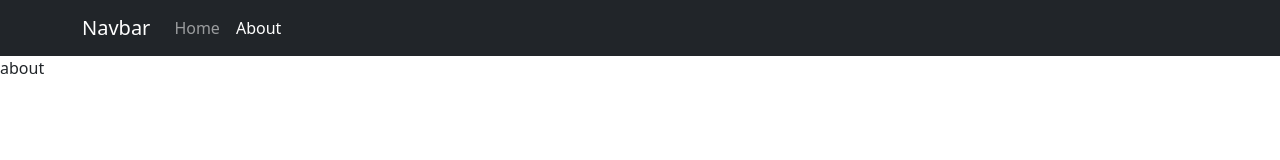
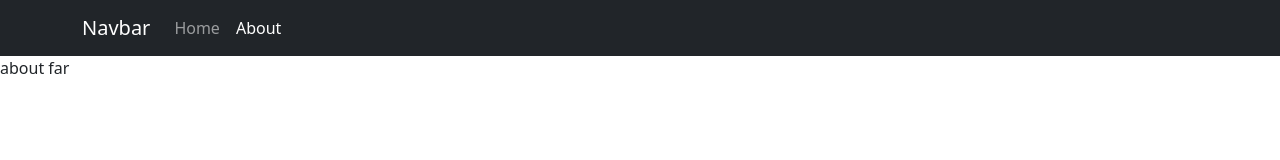
Before and after one commit to Farhad618/react-inotebook-cwh-1, a React (Create React App) app: page /about in a window 1280 px wide. Shown: the top 160 px of the page. Built offline with nearby package versions, Linux system fonts and the light colour scheme.

Commit message:
video-58 concept of context api

```diff
--- a/src/App.js
+++ b/src/App.js
@@ -1,13 +1,14 @@
 import React from "react";
-import { Button } from "react-bootstrap";
 import { BrowserRouter as Router, Route, Routes } from 'react-router-dom';
 import NavBar from "./components/NavBar";
 import Home from "./components/Home";
 import About from "./components/About";
+import NoteState from "./context/notes/noteState";
 
 function App() {
   return (
     <div className="App">
+      <NoteState>
         <Router>
           <NavBar />
           <Routes>
@@ -18,6 +19,7 @@ function App() {
           </Route> */}
           </Routes>
         </Router>
+      </NoteState>
     </div>
   );
 }
--- a/src/components/About.js
+++ b/src/components/About.js
@@ -1,9 +1,11 @@
-import React from 'react';
+import React, { useContext } from 'react';
+import noteContext from '../context/notes/noteContext';
 
 const About = () => {
+  const context = useContext(noteContext);
   return (
     <div>
-      about
+      about {context}
     </div>
   );
 }
--- /dev/null
+++ b/src/context/notes/noteContext.js
@@ -0,0 +1,5 @@
+import { createContext } from "react";
+
+const noteContext = createContext();
+
+export default noteContext;
--- /dev/null
+++ b/src/context/notes/noteState.js
@@ -0,0 +1,13 @@
+import React from "react";
+import noteContext from "./noteContext";
+
+const NoteState = (props)=>{
+    const state = "far";
+    return (
+        <noteContext.Provider value={state}>
+            {props.children}
+        </noteContext.Provider>
+    )
+}
+
+export default NoteState;
```
Lines whose indentation alone changed are shown as unchanged.
